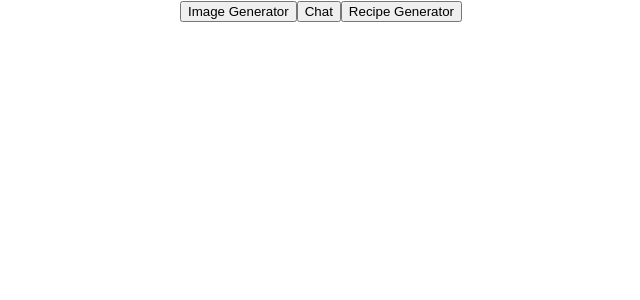
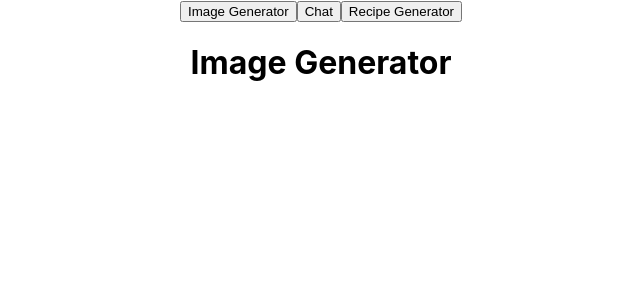
Before and after one commit to vickky122/VersaAI_fullstack, a React (Create React App) app in the folder frontend/spring-ai-react/: page / in a window 1280 px wide. Shown: the top 300 px of the page, without its empty margins (319-959 px from the left). Built offline with nearby package versions, Linux system fonts and the light colour scheme.

Commit message:
conditional rendering

```diff
--- a/frontend/spring-ai-react/src/App.js
+++ b/frontend/spring-ai-react/src/App.js
@@ -5,15 +5,27 @@ function App() {
   const [activeTab, setActiveTab] = useState('image-generator');
 
   const handleTabChange = (tab)=>{
-    alert(tab)
+    //alert(tab)
     setActiveTab(tab);
   }
 
 return(
   <div className="App">
-    <button onClick={()=>handleTabChange('image-generator')}>Image Generator</button>
-    <button onClick={()=>handleTabChange('chat')}>Chat</button>
-    <button onClick={()=>handleTabChange('recipe-generator')}>Recipe Generator</button>
+    <button onClick={()=>handleTabChange('image-generator')}>
+      Image Generator
+      </button>
+    <button onClick={()=>handleTabChange('chat')}>
+      Chat
+      </button>
+    <button onClick={()=>handleTabChange('recipe-generator')}>
+      Recipe Generator
+      </button>
+
+      <div>
+        {activeTab === 'image-generator' && <h1>Image Generator</h1>}
+        {activeTab === 'chat' && <h1>Chat</h1>}
+        {activeTab === 'recipe-generator' && <h1>Recipe Generator</h1>}
+      </div>
     </div>
     );
   }
```
